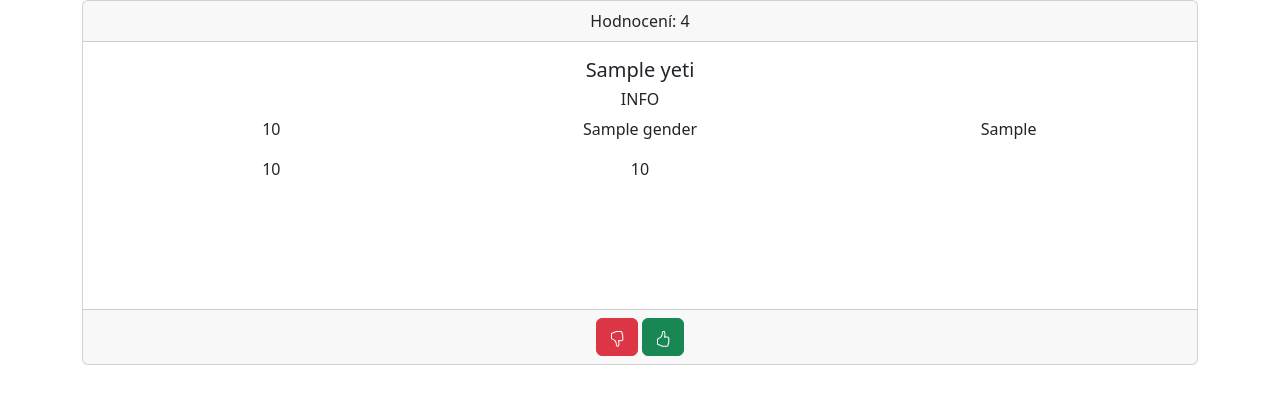
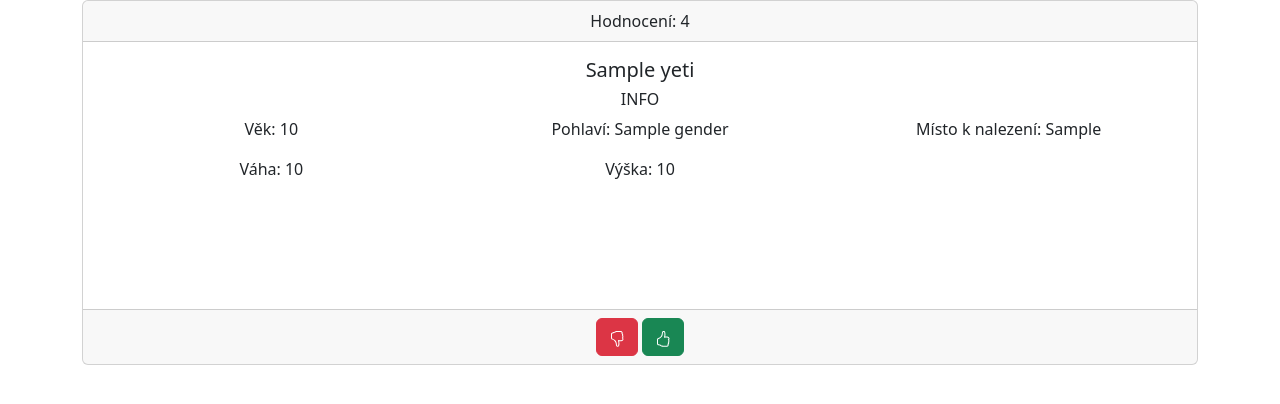
Before and after one commit to Tripsimon/Yetinder_Lesak, a Symfony app: template templates/yeti/index.html.twig in a window 1280 px wide. Shown: the part 56-460 px from the top of the page. Run offline with Twig, Linux system fonts and the light colour scheme; the template is opened without the code that fills it: most values are stand-ins (such as "Sample title", 1, 10 or a date in 2020); some libraries are stand-ins or nearby versions.

Commit message:
Oprava textů

```diff
--- a/templates/yeti/index.html.twig
+++ b/templates/yeti/index.html.twig
@@ -13,11 +13,11 @@
         <h6>INFO</h6>
 
         <div class="row ">
-          <div class="col-12 col-md-6 col-lg-4 mb-3">  {{ yeti.age }}</div>
-          <div class="col-12 col-md-6 col-lg-4 mb-3">{{ yeti.gender.name }}</div>
-          <div class="col-12 col-md-6 col-lg-4 mb-3">{{ yeti.placeOfStay }}</div>
-          <div class="col-12 col-md-6 col-lg-4 mb-3">{{ yeti.weight }}</div>
-          <div class="col-12 col-md-6 col-lg-4 mb-3">{{ yeti.height }}</div>
+          <div class="col-12 col-md-6 col-lg-4 mb-3">Věk: {{ yeti.age }}</div>
+          <div class="col-12 col-md-6 col-lg-4 mb-3">Pohlaví: {{ yeti.gender.name }}</div>
+          <div class="col-12 col-md-6 col-lg-4 mb-3">Místo k nalezení: {{ yeti.placeOfStay }}</div>
+          <div class="col-12 col-md-6 col-lg-4 mb-3">Váha: {{ yeti.weight }}</div>
+          <div class="col-12 col-md-6 col-lg-4 mb-3">Výška: {{ yeti.height }}</div>
         </div>
 
         <div class="row py-5"></div>
```
